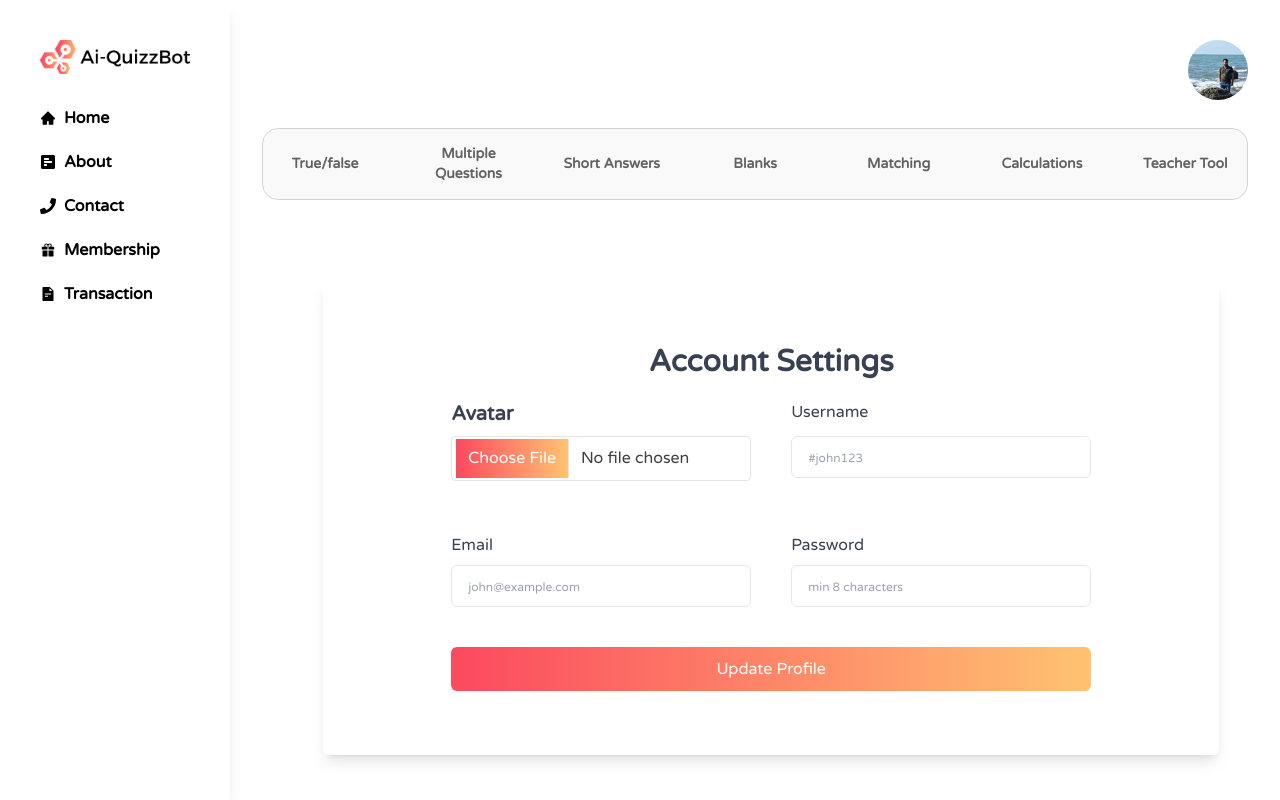
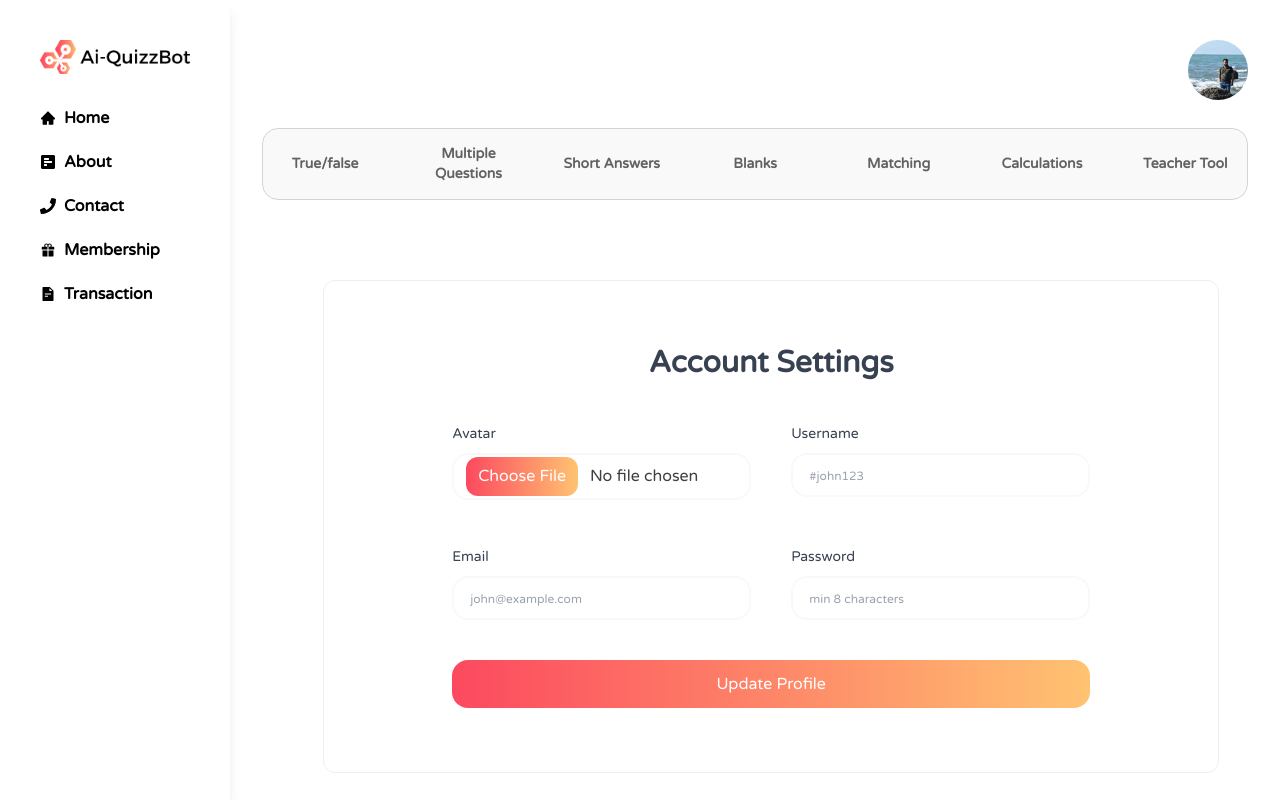
Before and after one commit to Md-Pervez-Hossain/quizzbot-ai, a Next.js app in the folder client/: page /account-settings in a window 1280 px wide. Shown: the top 800 px of the page. Built offline with nearby package versions, Linux system fonts and the light colour scheme; no server answers.

Commit message:
Account settings page design improved and saved question page initail design setup

```diff
--- a/client/src/app/saved-questions/page.js
+++ b/client/src/app/saved-questions/page.js
@@ -1,5 +1,11 @@
+import SavedQuestion from "@/components/SavedQuestion";
+
 const page = () => {
-  return <div>Enter</div>;
+  return (
+    <div>
+      <SavedQuestion />
+    </div>
+  );
 };
 
 export default page;
--- a/client/src/components/AccountSetting.jsx
+++ b/client/src/components/AccountSetting.jsx
@@ -24,29 +24,31 @@
   };
   return (
     <div className="">
-      <section class="max-w-4xl p-6 lg:px-32 lg:py-16 mx-auto bg-white rounded-md shadow-lg  mt-20 mb-20">
-        <h2 class="text-3xl mb-5 font-semibold text-gray-700 capitalize  text-center">
+      <section
+        class="max-w-4xl p-6 lg:px-32 lg:py-16 mx-auto bg-white border border-[#EEE] rounded-xl
+         mt-20 mb-20"
+      >
+        <h2 class="text-3xl mb-10 font-semibold text-gray-700 capitalize  text-center">
           Account settings
         </h2>
 
         <form>
           <div class="grid grid-cols-1 gap-10 mt-4 sm:grid-cols-2">
             <div>
-              <label class="text-gray-700 font-bold text-xl" for="username">
+              <label class="text-gray-700 text-sm" for="username">
                 Avatar
               </label>
-              <div class="mb-3">
+              <div class="mb-1">
                 <input
-                  class="relative m-0 block w-full min-w-0 flex-auto cursor-pointer rounded border
-                  border-solid border-neutral-200 bg-clip-padding px-4 py-1 mt-2 font-normal
+                  class="relative m-0 block min-w-0 flex-auto cursor-pointer
+                  border-solid px-6 py-1 w-full rounded-2xl border-2
+                 border-[#f9f9f9] mt-2   bg-clip-padding font-normal
                    leading-[2.15] text-neutral-700 transition duration-300 ease-in-out file:-mx-3
-                   file:-my-[0.32rem] file:cursor-pointer file:overflow-hidden file:rounded-none file:border-0
-                    file:border-solid file:border-inherit file:bg-gradient-to-r from-[#FC495F] to-[#FFC371] file:px-3 file:py-[0.12rem]
-                     file:text-white file:transition file:duration-150
+                   file:-my-[0.32rem] file:cursor-pointer file:overflow-hidden file:rounded-xl file:border-0
+                     file:border-none file:bg-gradient-to-r from-[#FC495F] to-[#FFC371] file:px-3
+                     file:py-[0.12rem] file:text-white file:transition file:duration-150
                       file:ease-in-out file:[border-inline-end-width:1px] file:[margin-inline-end:0.75rem]
-                       hover:file:bg-neutral-200 focus:border-[#FC495F] to-[#FFC371]
-                  focus:ring-[#FC495F] focus:ring-opacity-40
-                  focus:outline-none focus:ring"
+                       hover:file:bg-neutral-200 focus:border-[#0e0e0e] focus:outline-none"
                   id="formFileLg"
                   type="file"
                 />
@@ -54,47 +56,41 @@
             </div>
 
             <div>
-              <label class="text-gray-700 " for="userName">
+              <label class="text-gray-700 text-sm " for="userName">
                 Username
               </label>
               <input
                 id="text"
                 type="text"
                 placeholder="#john123"
-                class=" pl-4 placeholder:text-xs block w-full px-4 py-2 mt-3 text-gray-700
-                 bg-white border border-gray-200 rounded-md  focus:border-[#FC495F] to-[#FFC371]
-                  focus:ring-[#FC495F] focus:ring-opacity-40
-                  focus:outline-none focus:ring"
+                class=" pl-4 placeholder:text-xs block  px-6 py-2 w-full rounded-2xl border-2
+                 border-[#f9f9f9] mt-2 text-gray-700 bg-white"
               />
             </div>
 
             <div>
-              <label class="text-gray-700 " for="email">
+              <label class="text-gray-700 text-sm " for="email">
                 Email
               </label>
               <input
                 id="email"
                 type="email"
                 placeholder="john@example.com"
-                class=" pl-4 placeholder:text-xs block w-full px-4 py-2 mt-2 text-gray-700
-                 bg-white border border-gray-200 rounded-md  focus:border-[#FC495F] to-[#FFC371]
-                  focus:ring-[#FC495F] focus:ring-opacity-40
-                    focus:outline-none focus:ring"
+                class="pl-4 placeholder:text-xs block  px-6 py-2 w-full rounded-2xl border-2
+                 border-[#f9f9f9] mt-2 text-gray-700 bg-white"
               />
             </div>
 
             <div>
-              <label class="text-gray-700 " for="password">
+              <label class="text-gray-700 text-sm" for="password">
                 Password
               </label>
               <input
                 id="password"
                 type="password"
                 placeholder="min 8 characters"
-                class=" pl-4 placeholder:text-xs block w-full px-4 py-2 mt-2
-                 text-gray-700 bg-white border border-gray-200 rounded-md  focus:border-[#FC495F] to-[#FFC371]
-                  focus:ring-[#FC495F]
-                   focus:ring-opacity-40  focus:outline-none focus:ring"
+                class=" pl-4 placeholder:text-xs block  px-6 py-2 w-full rounded-2xl border-2
+                 border-[#f9f9f9] mt-2 text-gray-700 bg-white"
               />
             </div>
           </div>
@@ -107,12 +103,7 @@
           )} */}
 
           <div class="flex justify-end mt-10">
-            <button
-              class="px-8 py-3 leading-5 w-full text-white transition-colors duration-300 transform
-             bg-gradient-to-r from-[#FC495F] to-[#FFC371] rounded-md  focus:outline-none focus:bg-gray-600"
-            >
-              Update Profile
-            </button>
+            <PrimaryButton>Update Profile</PrimaryButton>
           </div>
         </form>
       </section>
--- a/client/src/components/PrimaryButton.jsx
+++ b/client/src/components/PrimaryButton.jsx
@@ -3,14 +3,13 @@
     <button
       onClick={funq}
       disabled={loading}
-
-      className="btn btn-primary text-white  transition-all
-      w-full py-3 rounded-2xl
-     duration-500 bg-gradient-to-r from-[#FC495F] from-62%  to-[#FFC371] to-38% bg-size-200
-     bg-pos-0 hover:bg-pos-100 flex justify-center items-center gap-3 "
-
-      className="btn btn-primary text-white  transition-all w-full py-3 rounded-2xl duration-500 bg-gradient-to-r from-[#FC495F] from-62% via-[#FFc371] to-[#FF0000] to-38% bg-size-200 bg-pos-0 hover:bg-pos-100 flex justify-center items-center gap-3 "
-
+      //   className="btn btn-primary text-white  transition-all
+      //   w-full py-3 rounded-2xl
+      //  duration-500 bg-gradient-to-r from-[#FC495F] from-62%  to-[#FFC371] to-38% bg-size-200
+      //  bg-pos-0 hover:bg-pos-100 flex justify-center items-center gap-3 "
+      className="btn btn-primary text-white  transition-all w-full py-3 rounded-2xl
+       duration-500 bg-gradient-to-r from-[#FC495F] from-62% via-[#FFc371] to-[#FF0000] to-38%
+       bg-size-200 bg-pos-0 hover:bg-pos-100 flex justify-center items-center gap-3 "
     >
       {children}
     </button>
--- /dev/null
+++ b/client/src/components/SavedQuestion.jsx
@@ -0,0 +1,33 @@
+const SavedQuestion = () => {
+  return (
+    <section className="border-2 border-[#EEE]  rounded-xl py-5 mt-5 mr-8">
+      {/* Saved Question Text */}
+      <h1 className="text-center text-3xl font-bold mb-8">Saved Question</h1>
+
+      {/* Saved Question section */}
+      <div className="px-10 lg:mt-0 md:mt-0 mt-5">
+        {/* Saved Question div style */}
+        <div
+          className="bg-gradient-to-r from-[#FC495F] to-[#FFC371] bg-size-200
+        lg:flex md:flex justify-between rounded-xl px-6 py-3 mt-2 text-white font-bold hidden"
+        >
+          <p className="ml-14">Topic</p>
+          <p>Questions</p>
+          <p className="mr-14">Saved Date</p>
+        </div>
+
+        {/* Saved Question Data div style */}
+        <div className="bg-gray-100 rounded-lg py-3 px-7 mt-4">
+          {/* Saved Question Data */}
+          <div className=" lg:flex md:flex justify-between lg:space-y-0 md:space-y-0 space-y-5">
+            <p className="ml-12">Bangladesh</p>
+            <p className="">Explore Questions</p>
+            <p className="mr-12">31/12/2022</p>
+          </div>
+        </div>
+      </div>
+    </section>
+  );
+};
+
+export default SavedQuestion;
```
